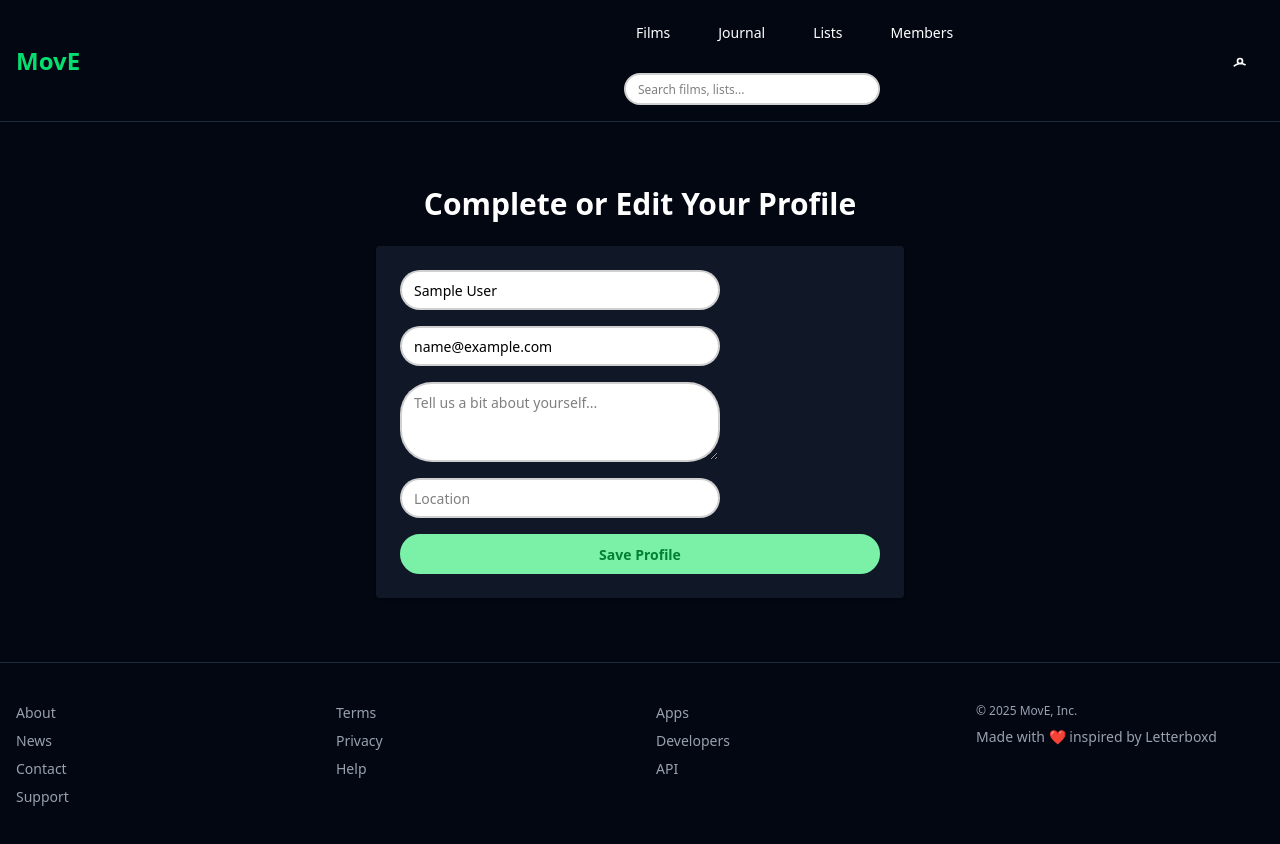
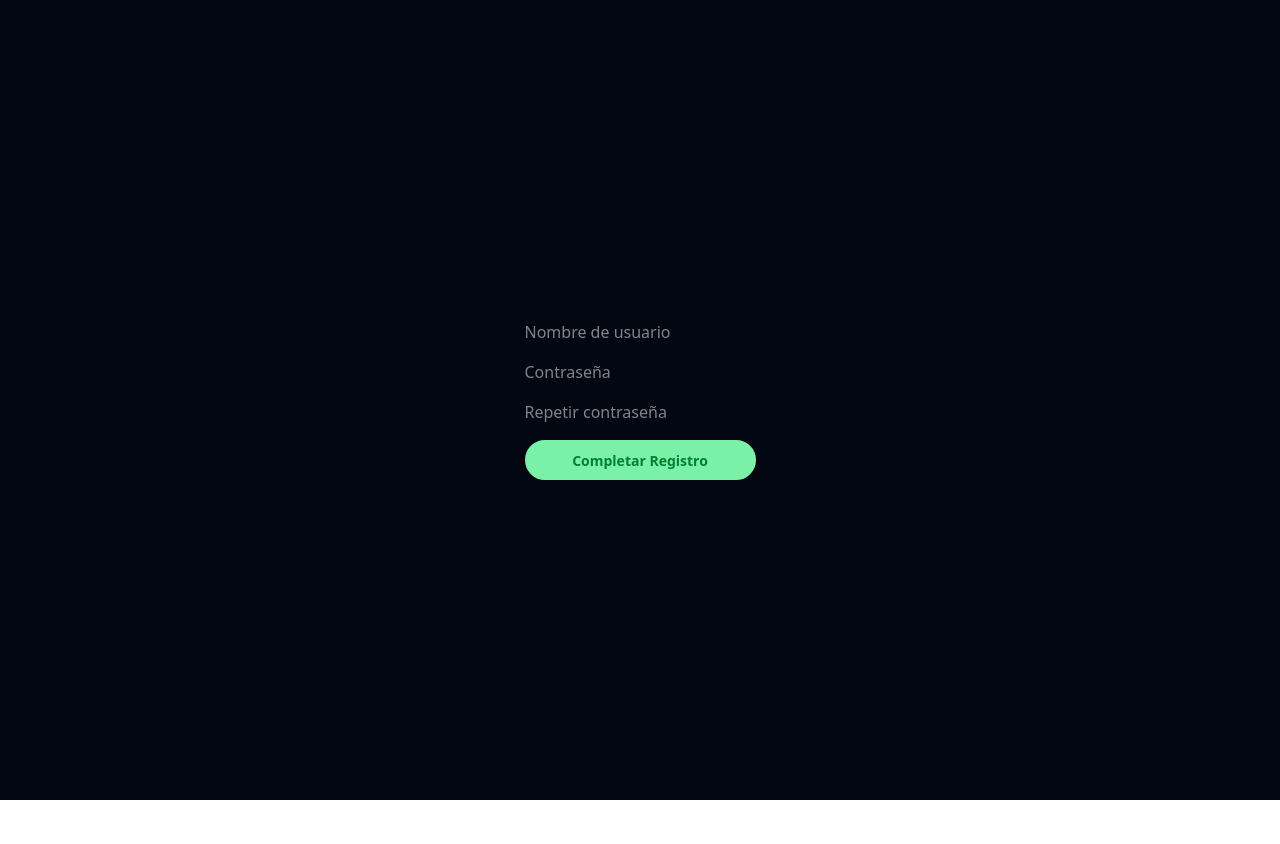
Before and after one commit to Harel-ITESO/mov-e-frontend, a Next.js app: page /profile/edit in a window 1280 px wide. Shown: the top 844 px of the page. After the commit the page ends 800 px from the top, so only its background shows below. Built offline with nearby package versions, Linux system fonts and the light colour scheme; sample sign-in values are in the browser's storage.

Commit message:
Implementacion register-login-emailvalidation-logout

```diff
--- a/next.config.ts
+++ b/next.config.ts
@@ -1,7 +1,7 @@
 import type { NextConfig } from "next";
 
 const nextConfig: NextConfig = {
-    output: "export", // Export application as static files
+
     images:{
         remotePatterns: [{
             protocol: 'https',
--- a/package.json
+++ b/package.json
@@ -9,6 +9,7 @@
     "lint": "next lint"
   },
   "dependencies": {
+    "axios": "^1.9.0",
     "daisyui": "^5.0.0",
     "next": "^15.2.4",
     "react": "^19.0.0",
--- /dev/null
+++ b/src/app/components/logged-in-navbar.tsx
@@ -0,0 +1,20 @@
+"use client";
+
+import Link from "next/link";
+import { logout } from "@/utils/logout";
+
+export default function LoggedInNavbar() {
+    return (
+      <div className="navbar bg-gray-900 px-6 text-white">
+        <div className="flex-1">
+          <Link href="/main" className="text-xl font-bold text-success">MovE</Link>
+        </div>
+        <div className="flex gap-4">
+          <Link href="/profile/edit" className="hover:text-success">Perfil</Link>
+          <button onClick={logout} className="hover:text-red-400">
+            Logout
+          </button>
+        </div>
+      </div>
+    );
+  }
--- a/src/app/login/page.tsx
+++ b/src/app/login/page.tsx
@@ -1,10 +1,45 @@
-// src/app/login/page.tsx
 "use client";
+
+import { useState } from "react";
+import { useRouter } from "next/navigation";
 import Link from "next/link";
 import Footer from "../components/footer";
 import Navbar from "../components/navbar";
+import axios from "axios";
 
 export default function Login() {
+  const router = useRouter();
+
+  const [formData, setFormData] = useState({
+    email: "",
+    password: "",
+  });
+
+  const handleSubmit = async (e: React.FormEvent) => {
+    e.preventDefault();
+
+    try {
+      const loginData = {
+        emailOrUsername: formData.email,
+        password: formData.password,
+      };
+
+      await axios.post(
+        `${process.env.NEXT_PUBLIC_API_URL}/v1/api/authentication/login`,
+        loginData,
+        {
+          withCredentials: true,
+        }
+      );
+
+      router.push("/main");
+    } catch (err: any) {
+      console.error("Login failed:", err?.response?.data || err);
+      alert(err?.response?.data?.message || "Credenciales incorrectas.");
+    }
+  };
+
+
   return (
     <main className="bg-gray-950 text-white min-h-screen font-sans">
       <Navbar />
@@ -13,22 +48,28 @@ export default function Login() {
         <div className="w-full max-w-md bg-gray-900 p-8 rounded shadow-lg">
           <h1 className="text-3xl font-bold mb-6 text-center">Sign in to MovE</h1>
 
-          <form className="flex flex-col gap-4">
+          <form className="flex flex-col gap-4" onSubmit={handleSubmit}>
             <input
               type="email"
               placeholder="Email address"
               className="input input-bordered w-full text-black"
+              value={formData.email}
+              onChange={(e) => setFormData({ ...formData, email: e.target.value })}
+              required
             />
             <input
               type="password"
               placeholder="Password"
               className="input input-bordered w-full text-black"
+              value={formData.password}
+              onChange={(e) => setFormData({ ...formData, password: e.target.value })}
+              required
             />
-            <button className="btn btn-success w-full">Sign in</button>
+            <button type="submit" className="btn btn-success w-full">Sign in</button>
           </form>
 
           <p className="text-sm text-center text-gray-400 mt-4">
-            Don’t have an account?{' '}
+            Don’t have an account?{" "}
             <Link href="/register" className="text-green-400 hover:underline">
               Create one
             </Link>
--- a/src/app/page.tsx
+++ b/src/app/page.tsx
@@ -1,9 +1,39 @@
 // src/app/page.tsx
+"use client";
 import Footer from "./components/footer";
 import Navbar from "./components/navbar";
 import Image from "next/image";
+import { useEffect, useState } from "react";
+import { useRouter } from "next/navigation";
+import axios from "axios";
 
 export default function Home() {
+
+  const router = useRouter();
+  const [checkingAuth, setCheckingAuth] = useState(true);
+
+  useEffect(() => {
+    axios
+      .get(`${process.env.NEXT_PUBLIC_API_URL}/v1/api/authentication/account/authenticated`, {
+        withCredentials: true,
+      })
+      .then(() => {
+        router.push("/main");
+      })
+      .catch(() => {
+        setCheckingAuth(false); // no está logueado, mostrar landing
+      });
+  }, [router]);
+
+  if (checkingAuth) {
+    return (
+      <main className="bg-gray-950 text-white min-h-screen flex items-center justify-center">
+        <p className="text-xl">Cargando...</p>
+      </main>
+    );
+  }
+
+
   return (
 
     <main className="bg-gray-950 text-white font-sans">
--- a/src/app/profile/edit/page.tsx
+++ b/src/app/profile/edit/page.tsx
@@ -1,83 +1,79 @@
-// src/app/profile/edit/page.tsx
 "use client";
 
-import { useState, useEffect } from "react";
+import { useEffect, useState } from "react";
 import { useRouter } from "next/navigation";
-import Navbar from "@/app/components/navbar";
-import Footer from "@/app/components/footer";
+import axios from "axios";
 
-export default function EditProfilePage() {
+export default function EditProfile() {
   const router = useRouter();
-  const [form, setForm] = useState({
-    name: "",
-    email: "",
-    bio: "",
-    location: ""
+  const [formData, setFormData] = useState({
+    username: "",
+    password: "",
+    repeatedPassword: "",
   });
 
   useEffect(() => {
-    const stored = localStorage.getItem("user");
-    if (stored) {
-      const data = JSON.parse(stored);
-      setForm({ ...form, ...data });
+    const jwt = sessionStorage.getItem("tempJwt");
+    if (!jwt) router.push("/login");
+  }, [router]);
+
+  const handleSubmit = async (e: React.FormEvent) => {
+    e.preventDefault();
+
+    const jwt = sessionStorage.getItem("tempJwt");
+    if (!jwt) {
+      alert("Token no disponible. Verifica tu correo nuevamente.");
+      return;
     }
-  }, []);
 
-  const handleChange = (e: React.ChangeEvent<HTMLInputElement | HTMLTextAreaElement>) => {
-    setForm({ ...form, [e.target.name]: e.target.value });
-  };
+    try {
+      await axios.post(
+        `${process.env.NEXT_PUBLIC_API_URL}/v1/api/authentication/register/signup`,
+        formData,
+        {
+          headers: {
+            Authorization: `Bearer ${jwt}`,
+          },
+        }
+      );
 
-  const handleSubmit = (e: React.FormEvent) => {
-    e.preventDefault();
-    localStorage.setItem("user", JSON.stringify(form));
-    router.push("/profile");
+      sessionStorage.removeItem("tempJwt");
+      alert("Cuenta creada con éxito");
+      router.push("/login");
+    } catch (error: any) {
+      console.error("Error en el registro:", error?.response?.data || error);
+      alert(error?.response?.data?.message || "Error al completar el registro.");
+    }
   };
 
   return (
-    <main className="bg-gray-950 text-white min-h-screen font-sans">
-      <Navbar />
-
-      <section className="max-w-xl mx-auto py-16 px-6">
-        <h1 className="text-3xl font-bold mb-6 text-center">Complete or Edit Your Profile</h1>
-
-        <form onSubmit={handleSubmit} className="bg-gray-900 p-6 rounded shadow flex flex-col gap-4">
-          <input
+    <main className="bg-gray-950 text-white min-h-screen flex items-center justify-center">
+      <form onSubmit={handleSubmit} className="flex flex-col gap-4">
+                <input
             type="text"
-            name="name"
-            value={form.name}
-            onChange={handleChange}
-            placeholder="Name"
-            className="input input-bordered text-black"
-          />
-          <input
-            type="email"
-            name="email"
-            value={form.email}
-            onChange={handleChange}
-            placeholder="Email"
-            className="input input-bordered text-black"
-          />
-          <textarea
-            name="bio"
-            value={form.bio}
-            onChange={handleChange}
-            placeholder="Tell us a bit about yourself..."
-            className="textarea textarea-bordered text-black"
-          />
-          <input
-            type="text"
-            name="location"
-            value={form.location}
-            onChange={handleChange}
-            placeholder="Location"
-            className="input input-bordered text-black"
+            placeholder="Nombre de usuario"
+            value={formData.username}
+            onChange={(e) => setFormData({ ...formData, username: e.target.value })}
+            required
           />
 
-          <button type="submit" className="btn btn-success">Save Profile</button>
-        </form>
-      </section>
+          <input
+            type="password"
+            placeholder="Contraseña"
+            value={formData.password}
+            onChange={(e) => setFormData({ ...formData, password: e.target.value })}
+            required
+          />
 
-      <Footer />
+          <input
+            type="password"
+            placeholder="Repetir contraseña"
+            value={formData.repeatedPassword}
+            onChange={(e) => setFormData({ ...formData, repeatedPassword: e.target.value })}
+            required
+          />
+        <button type="submit" className="btn btn-success">Completar Registro</button>
+      </form>
     </main>
   );
 }
--- a/src/app/register/page.tsx
+++ b/src/app/register/page.tsx
@@ -1,18 +1,26 @@
-// src/app/login/page.tsx
 "use client";
 import Footer from "../components/footer";
 import Navbar from "../components/navbar";
-import { useRouter } from "next/navigation";
+import axios from "axios";
 
 export default function Register() {
-  const router = useRouter();
 
-  const handleSubmit = (e: React.FormEvent) => {
+  const handleSubmit = async (e: React.FormEvent) => {
     e.preventDefault();
 
-    // Simulación de envío de verificación
-    const token = "";
-    router.push(`/verify?token=${token}`);
+    try {
+      const emailInput = document.querySelector("input[type=email]") as HTMLInputElement;
+      const email = emailInput.value;
+
+      await axios.post(`${process.env.NEXT_PUBLIC_API_URL}/v1/api/authentication/register/email`, {
+        email,
+      });
+
+      alert("Revisa tu correo para verificar tu cuenta.");
+    } catch (error) {
+      console.error("Error al registrar el correo", error);
+      alert("Ocurrió un error, intenta nuevamente.");
+    }
   };
 
   return (
@@ -30,18 +38,6 @@ export default function Register() {
               className="input input-bordered w-full text-black"
               required
             />
-            <input
-              type="password"
-              placeholder="Password"
-              className="input input-bordered w-full text-black"
-              required
-            />
-            <input
-              type="password"
-              placeholder="Confirm Password"
-              className="input input-bordered w-full text-black"
-              required
-            />
             <button type="submit" className="btn btn-success w-full">Create Account</button>
           </form>
         </div>
--- /dev/null
+++ b/src/utils/logout.tsx
@@ -0,0 +1,18 @@
+import axios from "axios";
+
+export const logout = async () => {
+  try {
+    await axios.delete(`${process.env.NEXT_PUBLIC_API_URL}/v1/api/authentication/logout`, {
+      withCredentials: true,
+    });
+
+    sessionStorage.removeItem("isLoggedIn");
+    sessionStorage.removeItem("tempJwt");
+
+    // Redirigir al login
+    window.location.href = "/login";
+  } catch (error) {
+    console.error("Error al cerrar sesión", error);
+    alert("No se pudo cerrar sesión. Intenta nuevamente.");
+  }
+};
```
Also changed, not shown: src/app/authentication/pending-email/[verificationId]/page.tsx (added, +54 -0 lines), src/app/main/page.tsx (added, +83 -0 lines), 1 other file (tests, documents, lock files or other folders).
